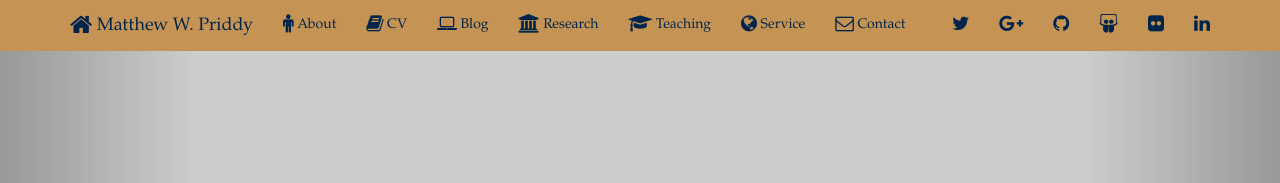
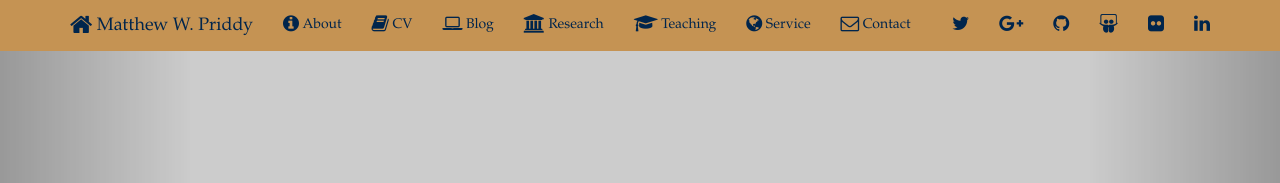
Before and after one commit to mwpriddy/mwpriddy.github.io, a Jekyll site: the page index.html, which Jekyll copies as it is, in a window 1280 px wide. Shown: the top 183 px of the page. Built offline with Jekyll 4.4.1, drawn with Linux system fonts in a browser that asks for light colours; nearby versions of some CDN libraries.

Commit message:
new symbol for about link

```diff
--- a/index.html
+++ b/index.html
@@ -54,7 +54,7 @@
             <!-- Collect the nav links, forms, and other content for toggling -->
             <div class="collapse navbar-collapse" id="bs-example-navbar-collapse-1">
                 <ul class="nav navbar-nav">
-                    <li><a href="about/"><i class="fa fa-male fa-lg"></i> About</a></li>
+                    <li><a href="about/"><i class="fa fa-info-circle fa-lg"></i> About</a></li>
                     <li><a href="cv/"><i class="fa fa-book fa-lg"></i> CV</a></li>
                     <li><a href="blog/"><i class="fa fa-laptop fa-lg"></i> Blog</a></li>
                     <li><a href="research/"><i class="fa fa-university fa-lg"></i> Research</a></li>
```
